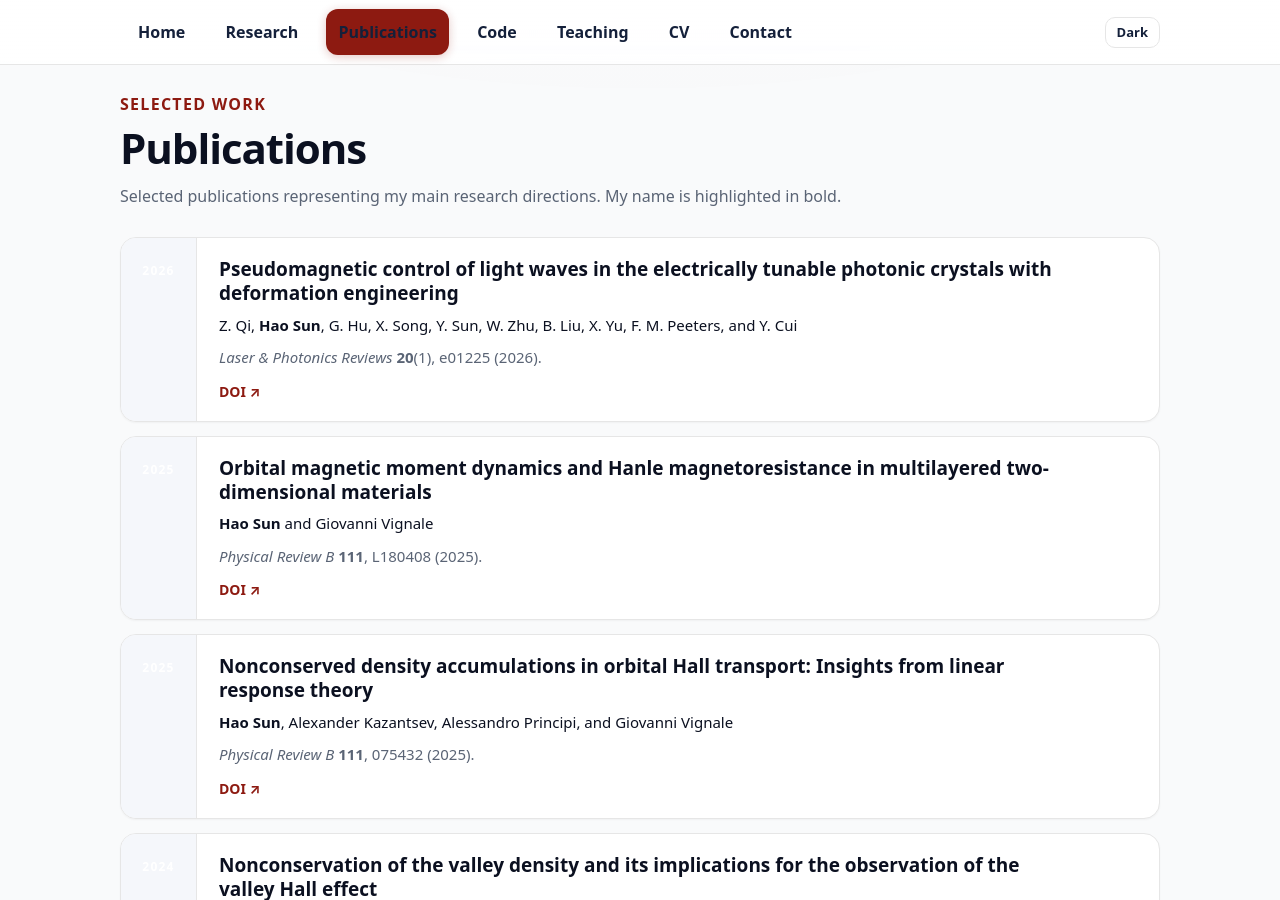
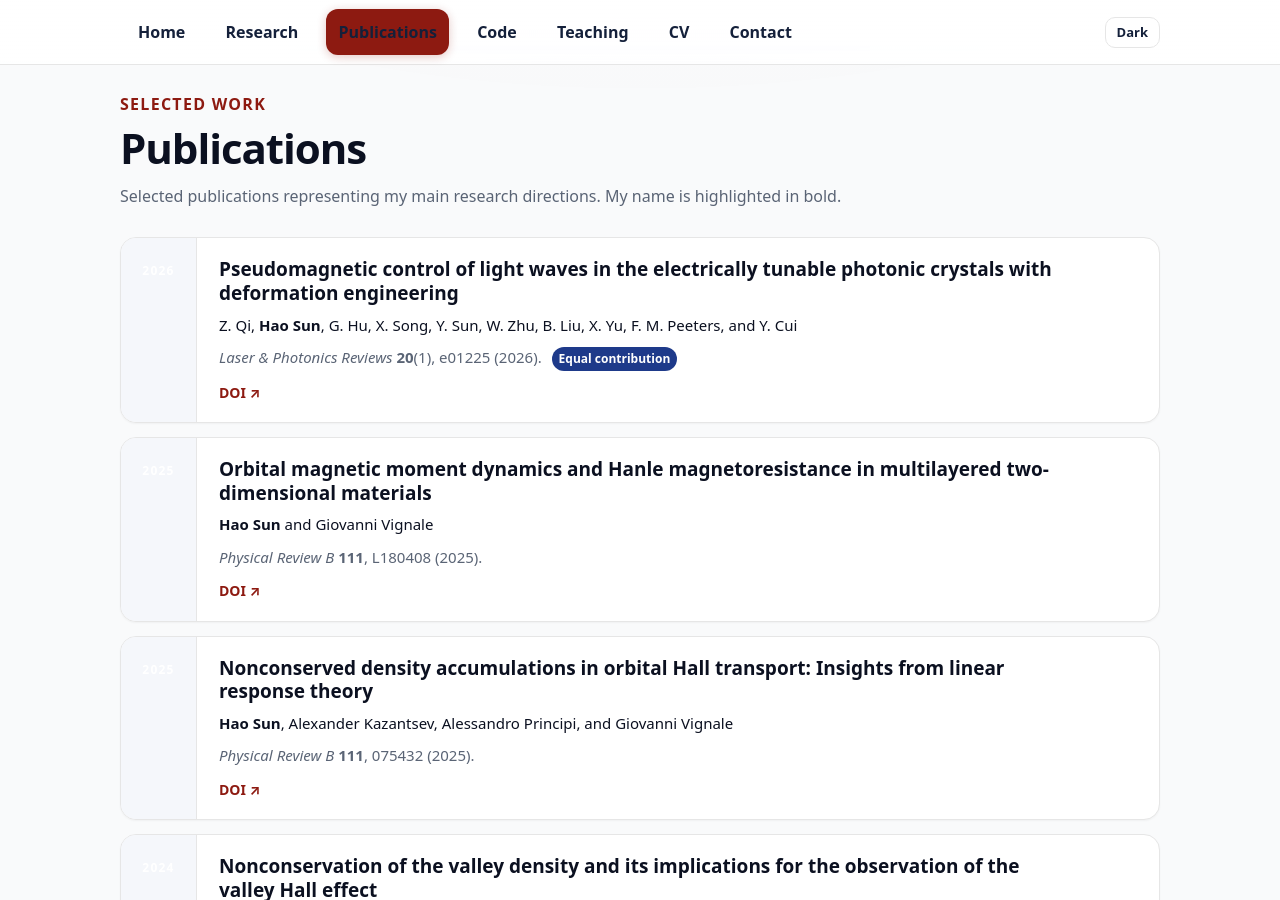
Before and after one commit to sunohao/sunohao.github.io, a Jekyll site: the page built from publications/index.md, in a window 1280 px wide and 900 px high. Built offline with Jekyll 4.4.1, drawn with Linux system fonts in a browser that asks for light colours.

Commit message:
Mark 2026 LPR paper as equal contribution

```diff
--- a/publications/index.md
+++ b/publications/index.md
@@ -16,7 +16,7 @@ permalink: /publications.html
     <div class="pub-main">
       <h3>Pseudomagnetic control of light waves in the electrically tunable photonic crystals with deformation engineering</h3>
       <p class="pub-authors">Z. Qi, <strong>Hao Sun</strong>, G. Hu, X. Song, Y. Sun, W. Zhu, B. Liu, X. Yu, F. M. Peeters, and Y. Cui</p>
-      <p class="pub-meta"><em>Laser &amp; Photonics Reviews</em> <strong>20</strong>(1), e01225 (2026).</p>
+      <p class="pub-meta"><em>Laser &amp; Photonics Reviews</em> <strong>20</strong>(1), e01225 (2026). <span class="pub-note">Equal contribution</span></p>
       <p class="pub-links"><a href="https://doi.org/10.1002/lpor.202501225" target="_blank" rel="noreferrer">DOI ↗</a></p>
     </div>
   </article>
```
